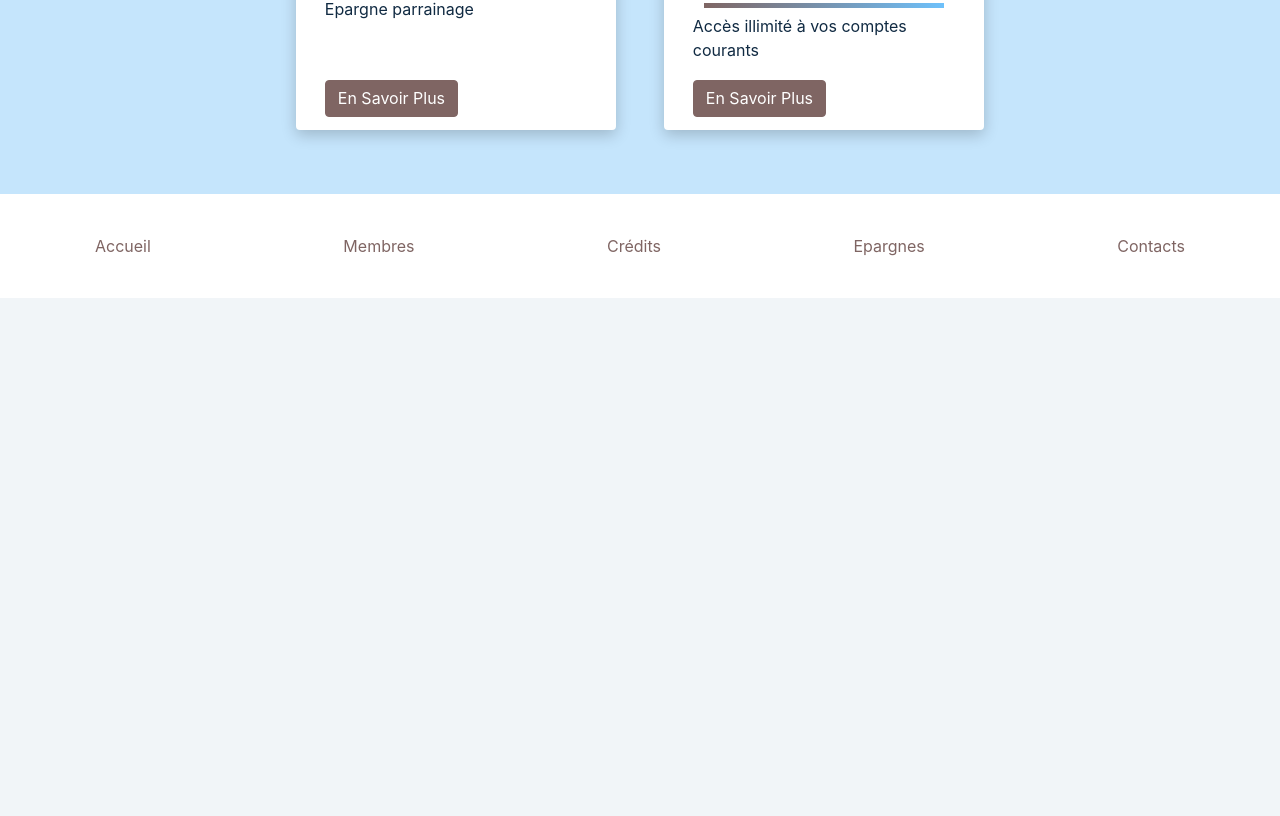
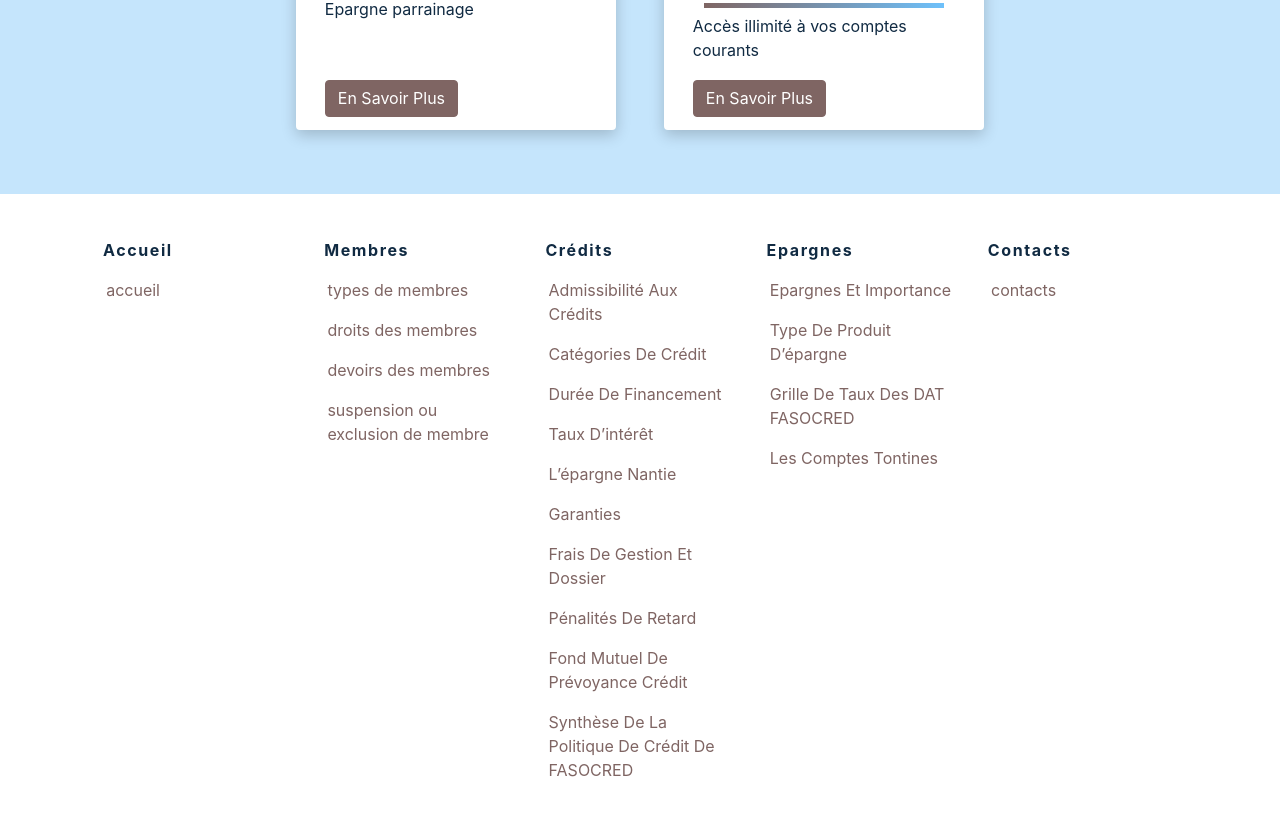
Before and after one commit to someziew/fasocred, a React (Create React App) app: page / in a window 1280 px wide. Shown: the part 1761-2577 px from the top of the page. Before the commit the page ends 2059 px from the top, so only its background shows below. Built offline with nearby package versions, Linux system fonts and the light colour scheme.

Commit message:
footer link error fixed

```diff
--- a/src/components/Footer.js
+++ b/src/components/Footer.js
@@ -1,26 +1,13 @@
 import React from 'react'
-import links, {footerLinks}  from '../data/links';
+import {HashLink as Link} from 'react-router-hash-link';
+import links  from '../data/links';
 const Footer = () => {
     var [accueil, membres, credits, epargnes, contacts] = links;
 
     return (
         <footer className="footer">
             <div className="footer_menu">
-                <ul className="footer_links">
-                    {
-                        footerLinks.map((link, index) => {
-                            const {label, url} = link;
-                            return (
-                                <a key={index} href={url} className="footer_item">
-                                    {label}
-                                </a>
-                            )
-                        })
-                    }
-                </ul>
-
-                {/* {
-
+                {
                     links.map((item, index) => {
                         const {links,page} = item
                         return (
@@ -30,16 +17,16 @@ const Footer = () => {
                                 {links.map((link, index) => {
                                     const { url, icon, label } = link
                                     return (
-                                    <a key={index} href={url} className="footer_item">
+                                    <Link key={index} to={url} className="footer_item">
                                         {label}
-                                    </a>
+                                    </Link>
                                     )
                                 })}
                                 </ul>
                             </article>
                         )
                     })
-                } */}
+                }
 
             </div>
         </footer>
--- a/src/data/links.js
+++ b/src/data/links.js
@@ -52,7 +52,7 @@ const sublinks = [
       { label: 'Admissibilité Aux Crédits', icon: <FaBriefcase />, url: `/credits#${credits_admision_conditions_section.id}` },
       { label: 'Catégories De Crédit', icon: <FaBriefcase />, url: `/credits#${credits_categories_section.id}` },
       { label: 'Durée De Financement', icon: <FaBriefcase />, url: `/credits#${financing_period_section.id}` },
-      { label: 'Montant Maximal De Crédit', icon: <FaBriefcase />, url: `/credits#${max_credits_section.id}` },
+      // { label: 'Montant Maximal De Crédit', icon: <FaBriefcase />, url: `/credits#${max_credits_section.id}` },
       { label: 'Taux D’intérêt', icon: <FaBriefcase />, url: `/credits#${interest_rate.id}` },
       { label: 'L’épargne Nantie', icon: <FaBriefcase />, url: `/credits#${well_off_savings.id}` },
       { label: 'Garanties', icon: <FaBriefcase />, url: `/credits#${guarantees.id}` },
--- a/src/index.css
+++ b/src/index.css
@@ -934,23 +934,19 @@ Stripe Styles
   grid-template-columns: 1fr;
 }
 
-/* .footer_links_group {
+.footer_links_group {
   display: flex;
   flex-direction: column;
   margin: 1rem;
-} */
+}
 
 .footer_links {
   display: flex;
-  /* flex-direction: column; */
-  flex-wrap: wrap;
-  align-items: center;
-  justify-content: space-between;
+  flex-direction: column;
 }
 .footer_item {
-  display: inline-block;
   color: var(--color-secondary);
-  padding: 0.5rem 0.5rem;
+  padding: 0.5rem 0.2rem;
 }
 
 .footer_item:hover {
@@ -958,7 +954,7 @@ Stripe Styles
   color: var(--clr-grey-7);
 }
 
-/* @media screen and (min-width: 800px) {
+@media screen and (min-width: 800px) {
   .footer_menu {
     grid-template-columns: 1fr 1fr;
   }
@@ -968,4 +964,4 @@ Stripe Styles
   .footer_menu {
     grid-template-columns: 1fr 1fr 1fr 1fr 1fr;
   }
-} */
+}
```
